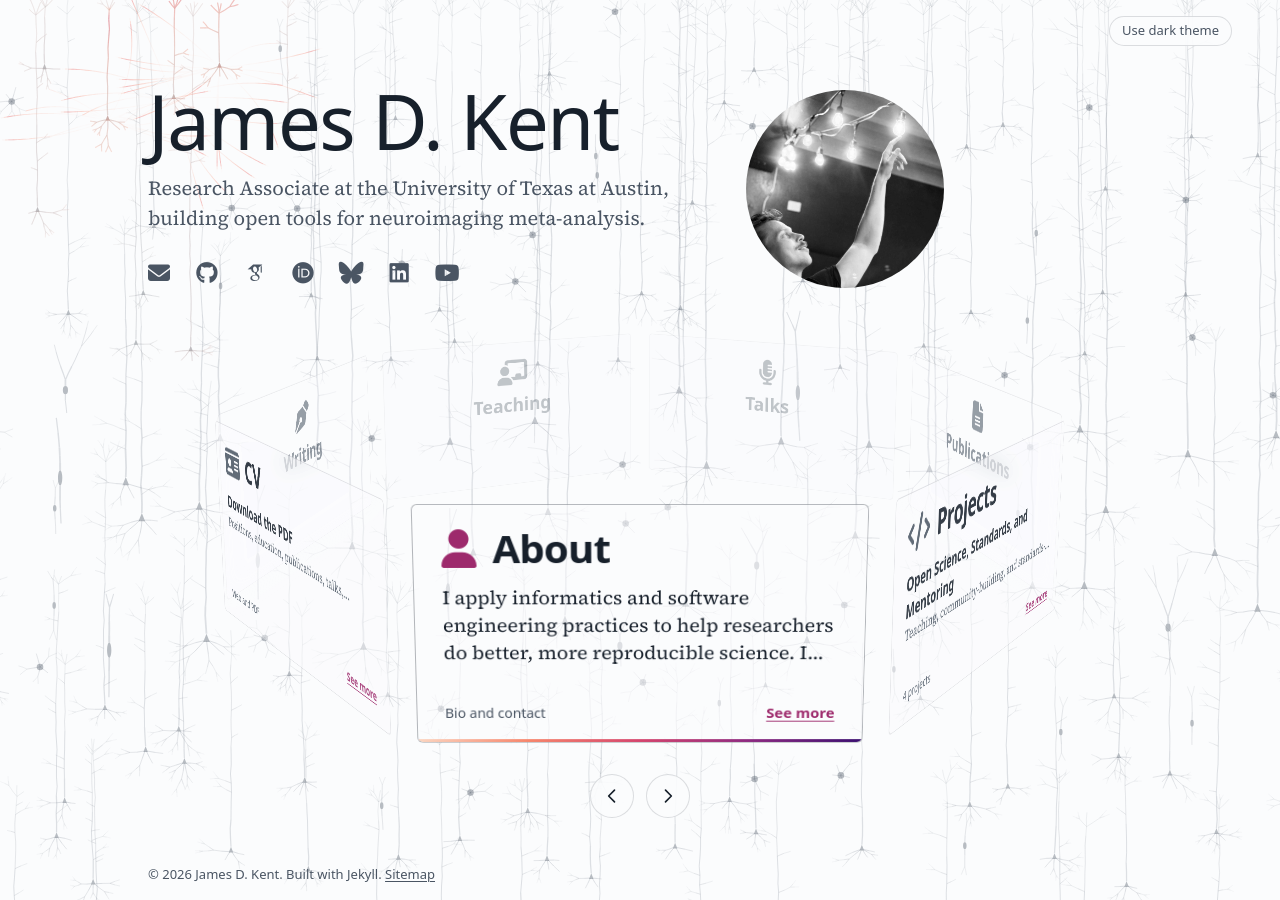
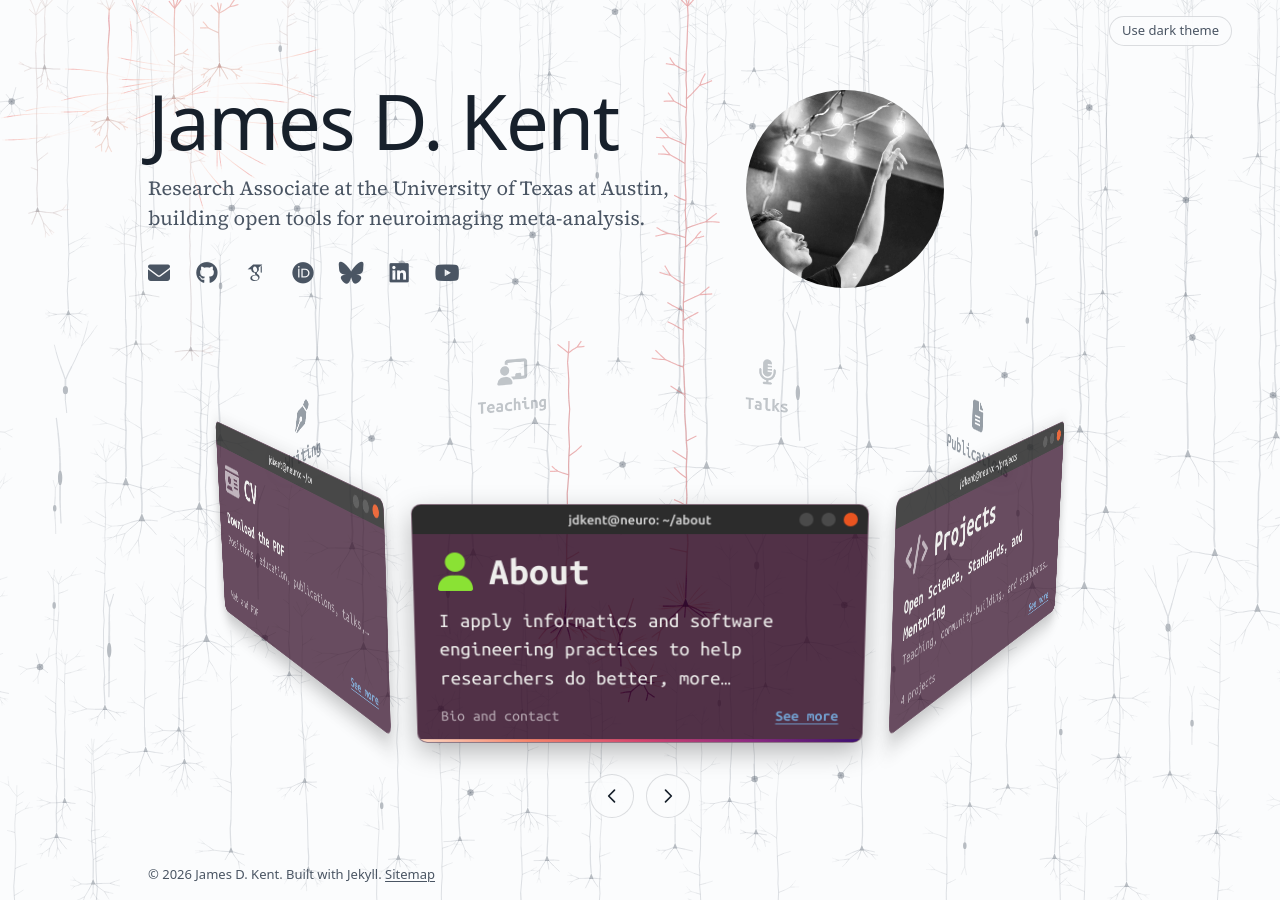
Before and after one commit to jdkent/jdkent.github.io, a Jekyll site: the page built from _pages/about.md, in a window 1280 px wide. Built offline with Jekyll 4.4.1, drawn with Linux system fonts in a browser that asks for light colours; some web fonts are replaced.

Commit message:
Draw the panels as Ubuntu terminals that boot with sudo neuroscience
Each panel is an aubergine terminal window with a GNOME header bar
naming its directory, Ubuntu Mono type and the default prompt's Tango
colors. On arrival every terminal types `sudo neuroscience`, asks for
the password and loads its section, which then prints, the front panel
first. A press or key skips ahead; reduced motion and a zoomed-in
address skip it entirely.

Co-Authored-By: Claude Opus 5.5 <noreply@anthropic.com>

```diff
--- a/_layouts/home.html
+++ b/_layouts/home.html
@@ -4,6 +4,7 @@
 <html lang="{{ site.locale | slice: 0,2 }}">
   <head>
     {% include site/head.html %}
+    <link rel="stylesheet" href="https://fonts.googleapis.com/css2?family=Ubuntu:wght@500&family=Ubuntu+Mono:wght@400;700&display=swap">
     <link rel="stylesheet" href="{{ base_path }}/assets/css/home.css">
     <link rel="modulepreload" href="{{ base_path }}/assets/js/lazy-susan.js">
     <script type="module" src="{{ base_path }}/assets/js/home.js"></script>
@@ -47,6 +48,14 @@
           <article class="lobe" id="lobe-{{ cat.key }}" style="--i: {{ forloop.index0 }}" data-key="{{ cat.key }}" data-zoom="{{ zoom }}"
                    data-title="{{ cat.title }}" data-icon="{{ cat.icon }}" data-url="{{ cat.url | relative_url }}">
             <div class="lobe__face lobe__face--front">
+              <div class="lobe__bar" aria-hidden="true">
+                <span class="lobe__bar-title">jdkent@neuro: ~/{{ cat.key }}</span>
+                <span class="lobe__bar-buttons"><i></i><i></i><i></i></span>
+              </div>
+              <div class="lobe__screen">
+                <div class="lobe__boot" aria-hidden="true">
+                  <p class="lobe__boot-line"><span class="lobe__prompt">jdkent@neuro</span>:<span class="lobe__path">~</span>$ <span class="lobe__boot-cmd"></span></p>
+                </div>
                 <h2 class="lobe__head">
                   <i class="lobe__icon fas fa-{{ cat.icon }}" aria-hidden="true"></i>
                   <span class="lobe__title">{{ cat.title }}</span>
@@ -81,6 +90,7 @@
                   <a class="lobe__more" href="{{ more }}">See more</a>
                 </p>
               </div>
+            </div>
             <span class="lobe__face lobe__face--back" aria-hidden="true"><i class="lobe__icon fas fa-{{ cat.icon }}" aria-hidden="true"></i>{{ cat.title }}</span>
           </article>
         {% endfor %}
--- a/assets/css/home.css
+++ b/assets/css/home.css
@@ -82,40 +82,170 @@ body {
   gap: 12px;
 }
 
+/* Each panel is an Ubuntu terminal window, aubergine in either theme, with
+   the Tango colors of its default prompt. */
 .lobe {
+  --term-bg: rgba(48, 10, 36, 0.84);
+  --term-bg-solid: #300a24;
+  --term-bar: #2c2c2c;
+  --term-fg: #eeeeec;
+  --term-dim: #b7a9b3;
+  --term-green: #8ae234;
+  --term-blue: #729fcf;
+  --term-orange: #e95420;
+  --term-rule: rgba(255, 255, 255, 0.1);
+  --term-rule-strong: rgba(255, 255, 255, 0.3);
+  --font-term: "Ubuntu Mono", ui-monospace, monospace;
   position: relative;
   display: flex;
   flex-direction: column;
   min-height: 208px;
-  border-radius: 6px;
-  color: var(--ink);
+  border-radius: 10px;
+  color: var(--term-fg);
+  font-family: var(--font-term);
 }
 
-/* The glass: the whole card in the grid, each front face on the turntable.
+/* The window: the whole card in the grid, each front face on the turntable.
    Every blurred layer is re-blurred each frame the network animates behind
    it, so blur is kept to these panels; other surfaces use opaque fills. */
 .lobes:not(.is-ring) .lobe,
-.is-ring .lobe__face {
-  padding: 24px 28px 22px;
-  border: 1px solid var(--rule);
-  border-radius: 6px;
-  background: var(--glass);
+.is-ring .lobe__face--front {
+  border: 1px solid var(--term-rule);
+  border-radius: 10px;
+  background: var(--term-bg);
   -webkit-backdrop-filter: blur(10px);
   backdrop-filter: blur(10px);
+  box-shadow: 0 10px 28px rgba(0, 0, 0, 0.28);
   overflow: hidden;
   transition: border-color 160ms ease;
 }
 
 :root[data-low-power] .lobes:not(.is-ring) .lobe,
-:root[data-low-power] .is-ring .lobe__face {
+:root[data-low-power] .is-ring .lobe__face--front {
   -webkit-backdrop-filter: none;
   backdrop-filter: none;
-  background: var(--glass-solid);
+  background: var(--term-bg-solid);
 }
 
 .is-ring .lobe:hover .lobe__face,
 .is-ring .lobe[data-front] .lobe__face {
-  border-color: var(--rule-strong);
+  border-color: var(--term-rule-strong);
+}
+
+/* The header bar: the working directory, with minimize, maximize and an
+   orange close button on the right, as GNOME draws them. */
+.lobe__bar {
+  position: relative;
+  display: flex;
+  flex: none;
+  align-items: center;
+  justify-content: center;
+  height: 30px;
+  padding: 0 72px;
+  background: var(--term-bar);
+  color: #d6d6d6;
+  font: 500 0.8125rem/1 "Ubuntu", var(--font-ui);
+}
+
+.lobe__bar-title {
+  overflow: hidden;
+  text-overflow: ellipsis;
+  white-space: nowrap;
+}
+
+.lobe__bar-buttons {
+  position: absolute;
+  top: 50%;
+  right: 10px;
+  display: flex;
+  gap: 8px;
+  transform: translateY(-50%);
+}
+
+.lobe__bar-buttons i {
+  width: 14px;
+  height: 14px;
+  border-radius: 50%;
+  background: #4a4a4a;
+}
+
+.lobe__bar-buttons i:last-child {
+  background: var(--term-orange);
+}
+
+/* The terminal itself, below the bar. */
+.lobe__screen {
+  /* Panels shrink on short windows; their contents tighten to match (below). */
+  container: lobe / size;
+  position: relative;
+  display: flex;
+  flex: 1;
+  flex-direction: column;
+  min-height: 0;
+  padding: 18px 24px 18px;
+}
+
+.lobe__prompt {
+  color: var(--term-green);
+  font-weight: 700;
+}
+
+.lobe__path {
+  color: var(--term-blue);
+  font-weight: 700;
+}
+
+/* Boot: the inline script in home.html sets data-booting for the first
+   paint, and home.js types `sudo neuroscience` into every terminal, then
+   marks each panel data-booted as its section prints. */
+.lobe__boot {
+  display: none;
+  font-size: 1.125rem;
+  line-height: 1.35;
+}
+
+.lobe__boot p {
+  margin: 0;
+  overflow: hidden;
+  white-space: nowrap;
+  text-overflow: ellipsis;
+}
+
+.lobe__boot-out {
+  color: var(--term-dim);
+}
+
+.lobe__boot p:last-child::after {
+  content: "";
+  display: inline-block;
+  width: 0.5em;
+  height: 1.05em;
+  margin-left: 1px;
+  vertical-align: text-bottom;
+  background: var(--term-fg);
+  animation: term-blink 1s steps(1) infinite;
+}
+
+:root[data-booting] .lobe:not([data-booted]) .lobe__boot {
+  display: block;
+}
+
+:root[data-booting] .lobe:not([data-booted]) .lobe__screen > :not(.lobe__boot) {
+  visibility: hidden;
+}
+
+/* A section prints top to bottom, as a terminal fills its lines. */
+:root[data-booting] .lobe[data-booted] .lobe__screen > * {
+  animation: term-print 320ms steps(8) both;
+}
+
+@keyframes term-print {
+  from { clip-path: inset(0 0 100% 0); }
+  to { clip-path: inset(0); }
+}
+
+@keyframes term-blink {
+  50% { opacity: 0; }
 }
 
 .lobes:not(.is-ring) .lobe__face {
@@ -193,8 +323,6 @@ body {
 .is-ring .lobe__face {
   position: absolute;
   inset: 0;
-  /* Panels shrink on short windows; their contents tighten to match (below). */
-  container: lobe / size;
   display: flex;
   flex-direction: column;
   -webkit-backface-visibility: hidden;
@@ -213,7 +341,7 @@ body {
   padding-top: 30px;
   transform: rotateY(180deg);
   color: var(--ink-soft);
-  font: 600 2rem/1.2 var(--font-ui);
+  font: 700 2rem/1.2 var(--font-term);
 }
 
 /* The front panel carries the colormap as a colorbar along its foot. */
@@ -267,9 +395,9 @@ body {
   margin: 0;
 }
 
-/* The icon takes the accent on the panel at the front, as the colorbar does. */
+/* The icon takes the prompt's green on the panel at the front. */
 .lobe__icon {
-  color: var(--ink-soft);
+  color: var(--term-dim);
   font-size: 2.5rem;
   line-height: 1;
   transition: color 160ms ease;
@@ -279,45 +407,59 @@ body {
   font-size: 2.75rem;
 }
 
+.lobe__face--back .lobe__icon {
+  color: inherit;
+}
+
 .lobe:hover .lobe__face--front .lobe__icon,
-.lobe[data-front] .lobe__icon,
+.lobe[data-front] .lobe__face--front .lobe__icon,
 .lobes:not(.is-ring) .lobe__icon {
-  color: var(--link);
+  color: var(--term-green);
 }
 
 .lobe__title {
-  font: 600 2.5rem/1.05 var(--font-ui);
-  letter-spacing: -0.02em;
+  font: 700 2.5rem/1.05 var(--font-term);
+}
+
+/* The cursor waits after the title of the panel at the front. */
+.lobe[data-front] .lobe__title::after {
+  content: "";
+  display: inline-block;
+  width: 0.5em;
+  height: 0.9em;
+  margin-left: 0.15em;
+  vertical-align: -0.05em;
+  background: currentColor;
+  animation: term-blink 1s steps(1) infinite;
 }
 
 /* The newest item is plain text on the panel, cut short with an ellipsis. */
 .lobe__example {
   display: block;
   margin-top: 16px;
-  color: var(--ink);
+  color: var(--term-fg);
   text-decoration: none;
 }
 
 .lobe__example-title {
   display: -webkit-box;
   overflow: hidden;
-  font: 600 1.375rem/1.3 var(--font-ui);
-  letter-spacing: -0.01em;
+  font: 700 1.375rem/1.3 var(--font-term);
   -webkit-box-orient: vertical;
   -webkit-line-clamp: 2;
   line-clamp: 2;
 }
 
 .lobe__example:hover .lobe__example-title {
-  color: var(--link);
+  color: var(--term-blue);
 }
 
 .lobe__example-detail {
   display: -webkit-box;
   overflow: hidden;
   margin-top: 2px;
-  color: var(--ink-soft);
-  font-size: 1.0625rem;
+  color: var(--term-dim);
+  font-size: 1.125rem;
   line-height: 1.4;
   -webkit-box-orient: vertical;
   -webkit-line-clamp: 1;
@@ -326,15 +468,15 @@ body {
 
 .lobe__example--about .lobe__example-detail {
   margin-top: 0;
-  color: var(--ink);
-  font-size: 1.25rem;
+  color: var(--term-fg);
+  font-size: 1.3125rem;
   line-height: 1.45;
   -webkit-line-clamp: 3;
   line-clamp: 3;
 }
 
 .lobe__example--about:hover .lobe__example-detail {
-  color: var(--link);
+  color: var(--term-blue);
 }
 
 .lobe__foot {
@@ -347,8 +489,8 @@ body {
 }
 
 .lobe__meta {
-  color: var(--ink-soft);
-  font: 500 0.875rem/1.2 var(--font-ui);
+  color: var(--term-dim);
+  font: 400 1rem/1.2 var(--font-term);
   font-variant-numeric: tabular-nums;
 }
 
@@ -358,7 +500,8 @@ body {
 
 .lobe__more {
   flex: none;
-  font: 600 0.9375rem/1.2 var(--font-ui);
+  color: var(--term-blue);
+  font: 700 1rem/1.2 var(--font-term);
 }
 
 /* Zoom: a panel opened in place. The name sits in the breadcrumb above it,
@@ -695,7 +838,24 @@ body {
 
   .lobes:not(.is-ring) .lobe {
     min-height: 0;
-    padding: 16px 16px 14px;
+  }
+
+  .lobe__screen {
+    padding: 14px 16px 14px;
+  }
+
+  .lobe__bar {
+    padding: 0 54px;
+  }
+
+  .lobe__bar-buttons {
+    right: 8px;
+    gap: 5px;
+  }
+
+  .lobe__bar-buttons i {
+    width: 11px;
+    height: 11px;
   }
 
   .lobes.is-ring {
@@ -711,10 +871,6 @@ body {
 
   .hero {
     margin-bottom: clamp(12px, 3vh, 56px);
-  }
-
-  .is-ring .lobe__face {
-    padding: 18px 18px 16px;
   }
 
   .lobe__head {
@@ -805,4 +961,8 @@ body {
   .lobe__face::after {
     transition: none;
   }
+
+  .lobe__title::after {
+    animation: none;
+  }
 }
--- a/assets/js/home.js
+++ b/assets/js/home.js
@@ -151,6 +151,54 @@ document.addEventListener("keydown", (event) => {
   event.preventDefault();
   if (onRing && document.activeElement.closest(".lobe")) lobes[susan.target].querySelector(".lobe__more").focus({ preventScroll: true });
 });
+
+// Boot: every terminal types `sudo neuroscience` in step, and each then
+// prints its own section, the panel at the front first. The inline script in
+// home.html set data-booting for the first paint; a press or key skips ahead.
+
+const COMMAND = "sudo neuroscience";
+const sleep = (ms) => new Promise((resolve) => setTimeout(resolve, ms));
+const bootLines = lobes.map((l) => l.querySelector(".lobe__boot"));
+
+function print(text) {
+  for (const b of bootLines) b.append(Object.assign(document.createElement("p"), { className: "lobe__boot-out", textContent: text }));
+}
+
+function endBoot() {
+  root.removeAttribute("data-booting");
+}
+
+async function boot() {
+  const typed = bootLines.map((b) => b.querySelector(".lobe__boot-cmd"));
+  await sleep(600);
+  for (let i = 1; i <= COMMAND.length; i++) {
+    if (!root.hasAttribute("data-booting")) return;
+    for (const t of typed) t.textContent = COMMAND.slice(0, i);
+    await sleep(45 + Math.random() * 55);
+  }
+  await sleep(260);
+  print("[sudo] password for jdkent: ");
+  await sleep(700);
+  bootLines.forEach((b, i) => {
+    b.lastElementChild.textContent += "*".repeat(8);
+    b.append(Object.assign(document.createElement("p"), { className: "lobe__boot-out", textContent: `Loading ${lobes[i].dataset.title}...` }));
+  });
+  await sleep(500);
+  // Outward from the front, both ways round.
+  const n = lobes.length;
+  const order = lobes.map((_, i) => i).sort((a, b) => {
+    const d = (i) => Math.min(Math.abs(i - susan.front), n - Math.abs(i - susan.front));
+    return d(a) - d(b);
+  });
+  for (const i of order) {
+    if (!root.hasAttribute("data-booting")) return;
+    lobes[i].setAttribute("data-booted", "");
+    if (i === susan.front) fireFrom(lobes[i]);
+    await sleep(110);
+  }
+  await sleep(400);
+  endBoot();
+}
 
 // Zoom
 
@@ -308,3 +356,9 @@ select(byKey[initial.key]);
 susan.goTo(lobes.indexOf(byKey[initial.key]), { instant: true });
 apply(initial);
 ready = true;
+
+if (root.hasAttribute("data-booting")) {
+  scene.addEventListener("pointerdown", endBoot, { once: true });
+  document.addEventListener("keydown", endBoot, { once: true });
+  boot();
+}
```
Also changed, not shown: other parts of _layouts/home.html (+5 -0 lines). Lines whose indentation alone changed are shown as unchanged.
